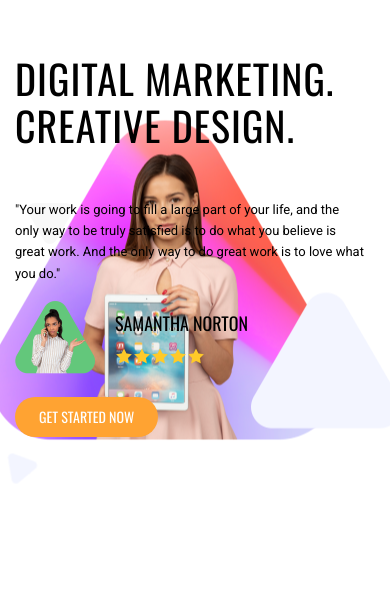
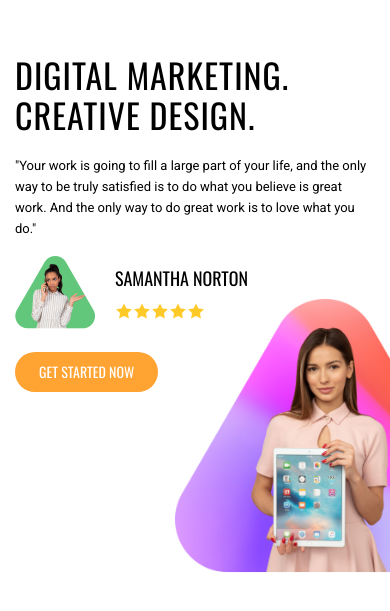
Before and after one commit to Dmither/Ava, a plain HTML site: page index.html in a window 390 px wide. Shown: the part 43-654 px from the top of the page. Drawn offline with nearby package versions, Linux system fonts and the light colour scheme.

Commit message:
fix intro bg picture

```diff
--- a/css/style.scss
+++ b/css/style.scss
@@ -197,27 +197,34 @@ main{}
   &__content {
     position: relative;
     z-index: 1;
-    max-width: 350px;
     padding: 50px 0 30px;
+    max-width: 100%;
     @media (min-width: 768px) {
+      max-width: 350px;
       padding: 90px 0 60px;
     }
     @media (min-width: 992px) {
-      max-width: 484px;
+      max-width: 440px;
       padding: 130px 0 90px;
     }
     @media (min-width: 1200px) {
+      max-width: 484px;
       padding: 170px 0 120px;
     }
   }
   &__title {
-    font-size: 40px;
+    font-size: 34px;
     line-height: 1.18;
-    margin-bottom: 50px;
+    margin-bottom: 20px;
     @media (min-width: 768px) {
       margin-bottom: 30px;
     }
     @media (min-width: 992px) {
+      font-size: 48px;
+      margin-bottom: 50px;
+    }
+    @media (min-width: 1200px) {
+      font-size: 56px;
       margin-bottom: 50px;
     }
   }
@@ -258,6 +265,18 @@ main{}
       top: -100px;
       right: -140px;
     }
+    @media (max-width: 767px) {
+      top: -50px;
+      right: -140px;
+    }
+    @media (max-width: 559px) {
+      transform: scale(1);
+      width: 300px; height: 321px;
+      top: 200px; right: -80px;
+    }
+    @media (max-width: 391px) {
+      top: 270px; right: -100px;
+    }
   }
   &__bg-pic {
     position: absolute;
@@ -269,14 +288,17 @@ main{}
   &__bg-right {
     bottom: 8.5%;
     right: -17.4%;
+    @media (max-width: 560px) {display: none;}
   }
   &__bg-top {
     top: 27%;
     left: 10%;
+    @media (max-width: 560px) {display: none;}
   }
   &__bg-bot {
     bottom: -4.3%;
     left: 5%;
+    @media (max-width: 560px) {display: none;}
   }
 
 }
--- a/index.html
+++ b/index.html
@@ -35,7 +35,7 @@
       <div class="container">
         <article class="intro">
           <div class="intro__content">
-            <h1 class="intro__title title">Digital Marketing.<br>Creative Design.</h1>
+            <h1 class="intro__title title">Digital Marketing. Creative Design.</h1>
             <p class="intro__text text">"Your work is going to fill a large part of your life, and the only way to be truly satisfied is to do what you believe is great work. And the only way to do great work is to love what you do."</p>
             <div class="intro__card intro-card">
               <img src="img/png/intro-samantha.png" alt="" class="intro-card__img">
```
Also changed, not shown: css/style.css, 1 other file.
